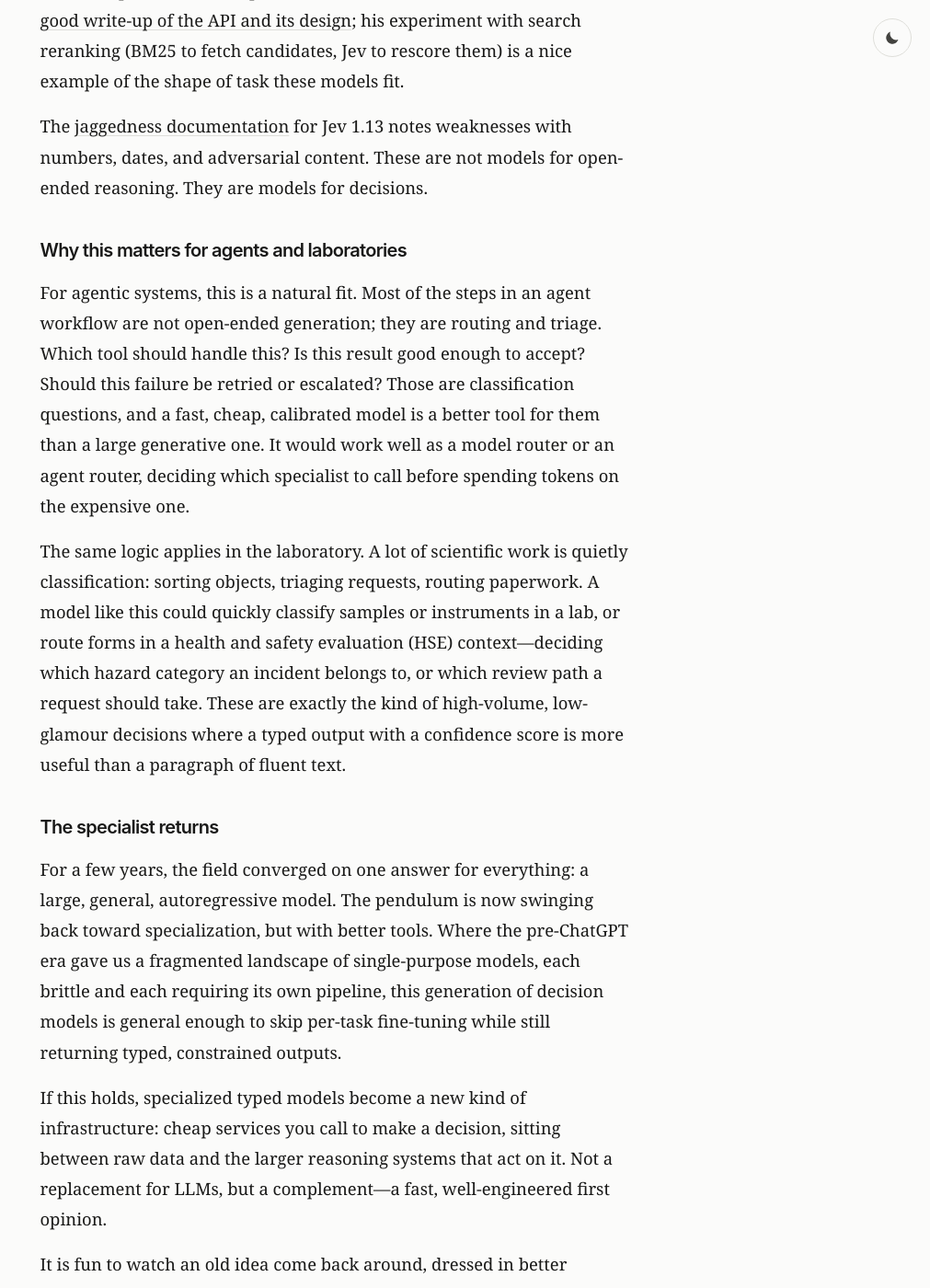
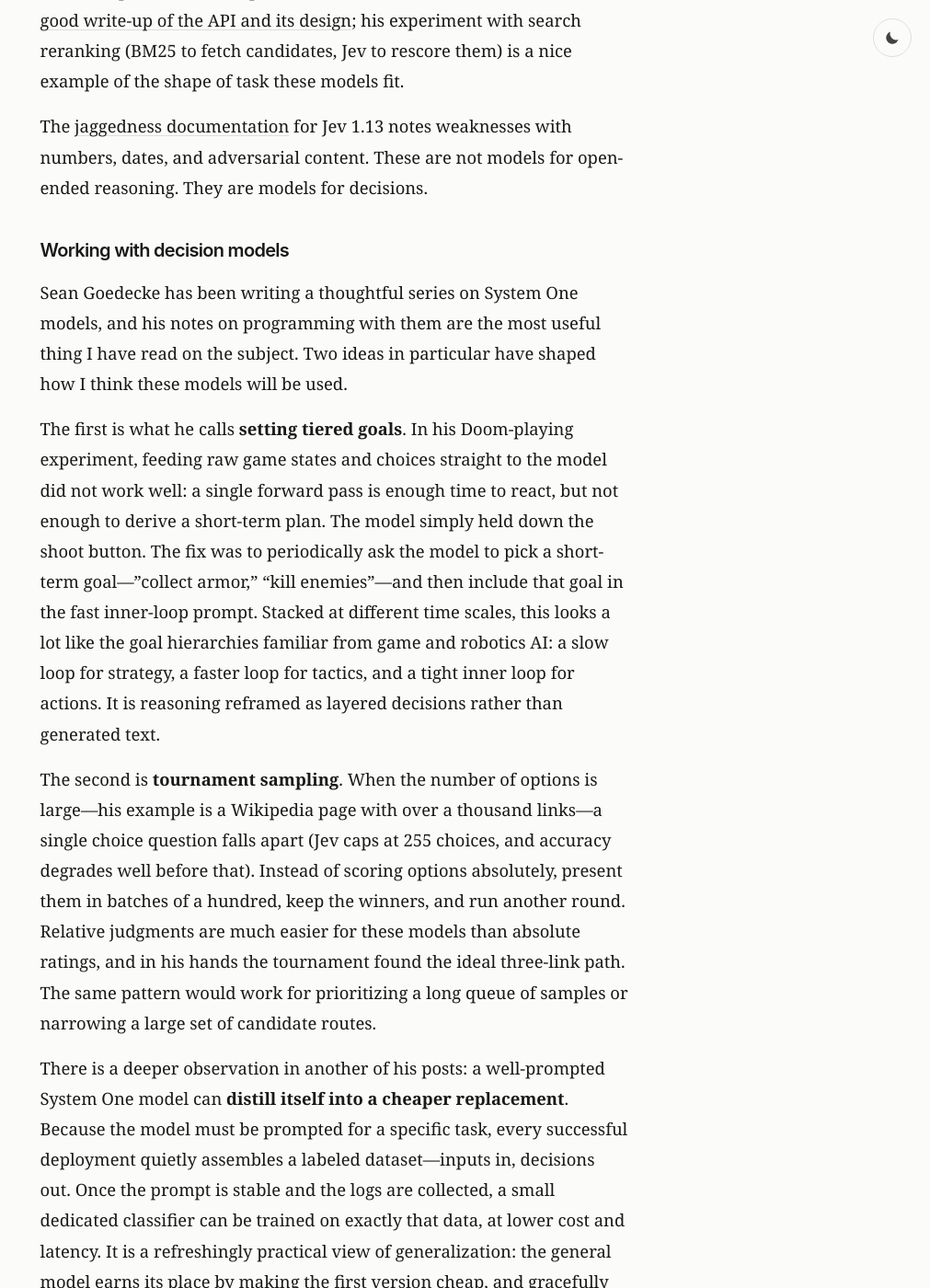
Before and after one commit to pgg1610/personal_blog, a Jekyll site: the page built from _posts/2026-09-27-decision-models.md, in a window 1280 px wide and 1400 px high, scrolled down 1697 px. Shown: the whole window at 92% size, without its empty margins (269-1280 px from the left). Built offline with Jekyll 4.4.1, drawn with Linux system fonts in a browser that asks for light colours; some of the changed text lies outside the part shown.

Commit message:
Expand decision models post with Goedecke's System One techniques and Laya's pre-history

```diff
--- a/_posts/2026-09-27-decision-models.md
+++ b/_posts/2026-09-27-decision-models.md
@@ -6,7 +6,7 @@
 tags: [ai]
 ---
 
-Looking back Jev might go as one of the most successful AI launches of 2026. It is a new model TypeSafe AI released earlier this month, is easy to dismiss as "just a classifier." Feed it text, and instead of words it returns numbers: a probability for a yes/no question, a distribution over a set of choices, or a score along a defined range.
+Looking back, Jev might go down as one of the most successful AI launches of 2026. Jev is a new model from TypeSafe AI, released earlier this month. It is easy to dismiss as "just a classifier." Feed it text, and instead of words it returns numbers: a probability for a yes/no question, a distribution over a set of choices, or a score along a defined range.
 
 Think of it as the beginning of a class of specialized models that are type-constrained and built for routing and classification. In some ways it is an ode to the pre-ChatGPT era of modeling: encoder models, classification heads, structured outputs - the core basis of machine learning before chatbots (and now agents) made generation the center of everything. What is new is the packaging. These models run on good engineering infrastructure, exposed as a simple service, and they generalize well enough that you do not need a specialized fine-tuned model for each new task.
 
@@ -24,6 +24,16 @@
 
 The [jaggedness documentation](https://docs.typesafe.ai/model-jaggedness/jev-1.13) for Jev 1.13 notes weaknesses with numbers, dates, and adversarial content. These are not models for open-ended reasoning. They are models for decisions.
 
+## Working with decision models
+
+Sean Goedecke has been writing a thoughtful series on System One models, and his notes on programming with them are the most useful thing I have read on the subject. Two ideas in particular have shaped how I think these models will be used.
+
+The first is what he calls **setting tiered goals**. In his Doom-playing experiment, feeding raw game states and choices straight to the model did not work well: a single forward pass is enough time to react, but not enough to derive a short-term plan. The model simply held down the shoot button. The fix was to periodically ask the model to pick a short-term goal—"collect armor," "kill enemies"—and then include that goal in the fast inner-loop prompt. Stacked at different time scales, this looks a lot like the goal hierarchies familiar from game and robotics AI: a slow loop for strategy, a faster loop for tactics, and a tight inner loop for actions. It is reasoning reframed as layered decisions rather than generated text.
+
+The second is **tournament sampling**. When the number of options is large—his example is a Wikipedia page with over a thousand links—a single choice question falls apart (Jev caps at 255 choices, and accuracy degrades well before that). Instead of scoring options absolutely, present them in batches of a hundred, keep the winners, and run another round. Relative judgments are much easier for these models than absolute ratings, and in his hands the tournament found the ideal three-link path. The same pattern would work for prioritizing a long queue of samples or narrowing a large set of candidate routes.
+
+There is a deeper observation in another of his posts: a well-prompted System One model can **distill itself into a cheaper replacement**. Because the model must be prompted for a specific task, every successful deployment quietly assembles a labeled dataset—inputs in, decisions out. Once the prompt is stable and the logs are collected, a small dedicated classifier can be trained on exactly that data, at lower cost and latency. It is a refreshingly practical view of generalization: the general model earns its place by making the first version cheap, and gracefully works itself out of a job if the task proves permanent.
+
 ## Why this matters for agents and laboratories
 
 For agentic systems, this is a natural fit. Most of the steps in an agent workflow are not open-ended generation; they are routing and triage. Which tool should handle this? Is this result good enough to accept? Should this failure be retried or escalated? Those are classification questions, and a fast, cheap, calibrated model is a better tool for them than a large generative one. It would work well as a model router or an agent router, deciding which specialist to call before spending tokens on the expensive one.
@@ -36,6 +46,8 @@
 
 If this holds, specialized typed models become a new kind of infrastructure: cheap services you call to make a decision, sitting between raw data and the larger reasoning systems that act on it. Not a replacement for LLMs, but a complement—a fast, well-engineered first opinion.
 
+One footnote worth adding, from Nandakishor Mukkunnoth of ConvAI Innovations, who wrote a candid account of [building a System 1 decision model a year before Jev](https://laya.convaiinnovations.com/). His [SalesRLAgent paper on arXiv](https://arxiv.org/abs/2503.23303) (March 2025) used reinforcement learning over sequence representations to output calibrated conversion probabilities in sales conversations, and a [second paper](https://arxiv.org/abs/2510.01237) formalized schema-based decisions trained the same way. Frustrated by the launch coverage, he built [Laya](https://github.com/NandhaKishorM/laya): open-weight bidirectional-encoder decision models—three checkpoints, 100+ languages, the same choice/score/noul primitives, 33 milliseconds on a single GPU, Apache 2.0. His post is equal parts memoir and technical tour, and it includes an honest limitations section: choice questions degrade beyond about twenty options, and the confidence scores need a fitted calibration temperature to become trustworthy. The pre-history matters. The idea did not arrive fully formed this month; it arrived when the engineering around it caught up.
+
 It is fun to watch an old idea come back around, dressed in better engineering.
 
 <img class="img-fluid rounded z-depth-1" src="{{ site.baseurl }}/assets/img/jev-raschka.png" width="1000" data-zoomable loading="lazy">
@@ -46,4 +58,4 @@
 
 ---
 
-*Further watching and reading: [Sebastian Raschka on Jev and generalization](https://sebastianraschka.com/blog/2026/jev-classification-generalization.html), [ThePrimeagen trying Jev](https://www.youtube.com/watch?v=FQNftquDDaI), [Caleb writes Codes explaining Jev in 7 minutes](https://www.youtube.com/watch?v=vj7hysh0mOI), [FireShip on the model that removed language](https://www.youtube.com/watch?v=TbkUKCm3CHQ). Open-source cousins worth knowing: [Laya](https://github.com/NandhaKishorM/laya), [Contrastive Language Models](https://github.com/Contrastive-LM/CLM), and [GLiNER2.5-Decide](https://x.com/george_onx/status/2103189119891624205).*
+*Further watching and reading: [Sebastian Raschka on Jev and generalization](https://sebastianraschka.com/blog/2026/jev-classification-generalization.html), [Simon Willison on decision models](https://simonwillison.net/2026/Sep/21/jev/), [ThePrimeagen trying Jev](https://www.youtube.com/watch?v=FQNftquDDaI), [Caleb writes Codes explaining Jev in 7 minutes](https://www.youtube.com/watch?v=vj7hysh0mOI), [FireShip on the model that removed language](https://www.youtube.com/watch?v=TbkUKCm3CHQ). Sean Goedecke's series—[structured output is interesting again](https://www.seangoedecke.com/jev-means-structured-output-is-interesting-again/), [two techniques for working with System One models](https://www.seangoedecke.com/two-techniques-for-working-with-system-one-models/), and [how System One models can train their own replacements](https://www.seangoedecke.com/system-one-models-can-train-their-own-replacements/)—shaped much of the middle section. Open-source cousins worth knowing: [Laya](https://github.com/NandhaKishorM/laya) (with [the story of building it](https://laya.convaiinnovations.com/)), [Contrastive Language Models](https://github.com/Contrastive-LM/CLM), and [GLiNER2.5-Decide](https://x.com/george_onx/status/2103189119891624205).*
```
